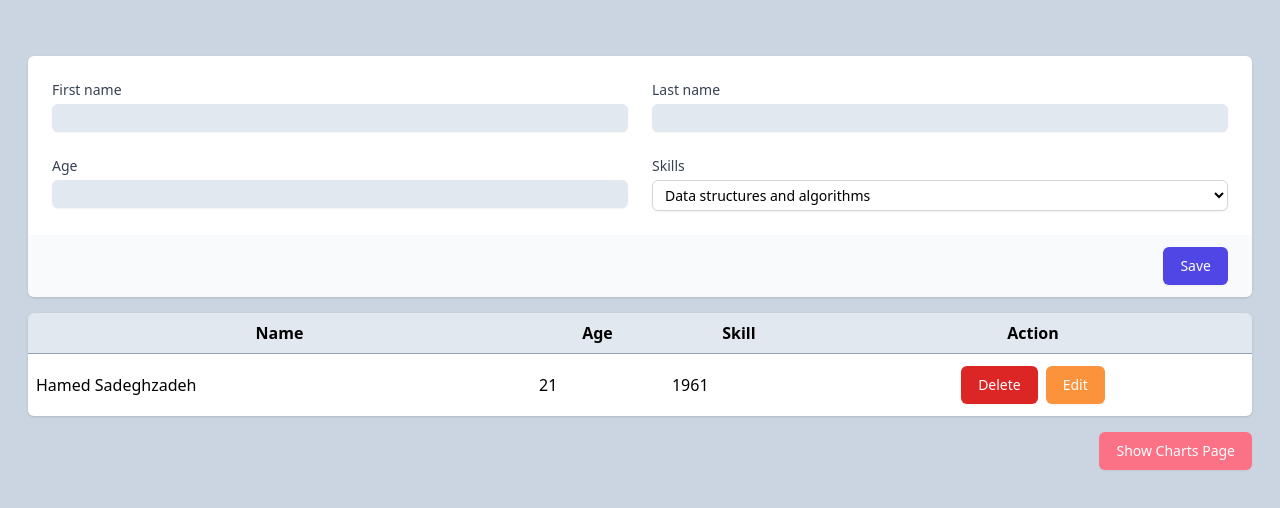
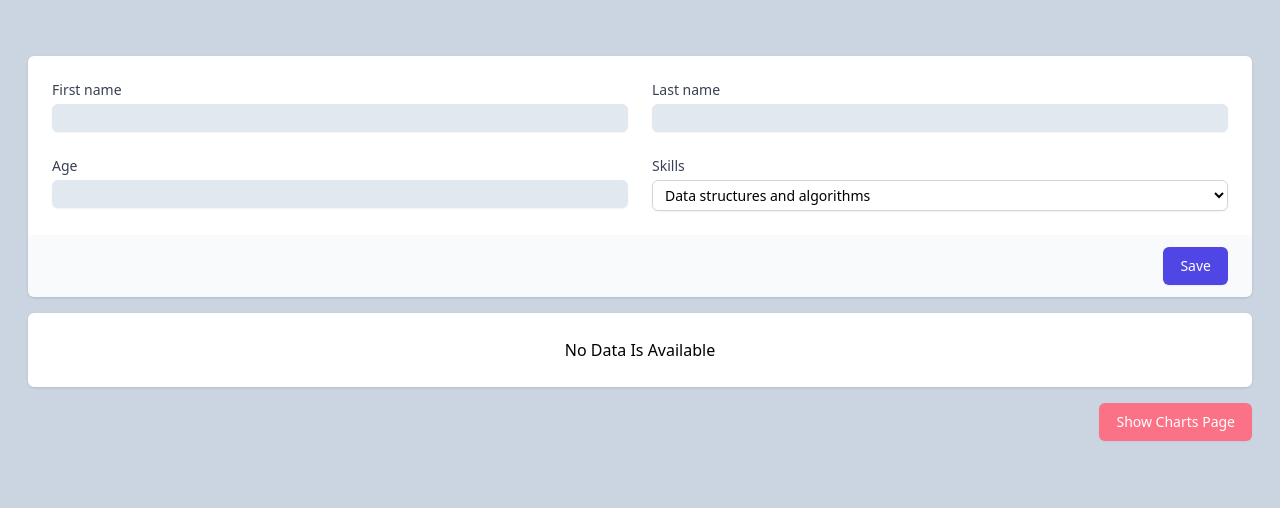
Before and after one commit to hamedsdz/form_chart, a React (Create React App) app: page / in a window 1280 px wide. Shown: the top 508 px of the page. Built offline with nearby package versions, Linux system fonts and the light colour scheme.

Commit message:
Get Form Data On Inputs Change And Update CurrentData State

```diff
--- a/src/pages/addInfo.jsx
+++ b/src/pages/addInfo.jsx
@@ -1,4 +1,6 @@
+import { useState } from 'react'
 const AddInfo = (props) => {
+
   const SkillsList = [
     "Data structures and algorithms",
     "Database and SQL",
@@ -10,6 +12,16 @@ const AddInfo = (props) => {
     "Text editors",
     "Git version control"
   ]
+  const [currentData, setCurrentData] = useState({ firstName: '', lastName: '', age: '', skill: SkillsList[0] })
+  const [data, setData] = useState([])
+
+  const firstNameChangeHandler = (e) => { setCurrentData({ ...currentData, firstName: e.target.value }) }
+  const lastNameChangeHandler = (e) => { setCurrentData({ ...currentData, lastName: e.target.value }) }
+  const ageChangeHandler = (e) => { setCurrentData({ ...currentData, age: e.target.value }) }
+  const skillChangeHandler = (e) => { setCurrentData({ ...currentData, skill: e.target.value }) }
+
+  const submitButtonClickHandler = () => { console.log("Submit"); }
+
   return (
     <div className='bg-slate-300'>
       <div className="md:container md:mx-auto py-10 sm:my-0 h-screen p-3">
@@ -28,6 +40,8 @@ const AddInfo = (props) => {
                       id="first-name"
                       autoComplete="first-name"
                       className="mt-1 block w-full bg-slate-200 rounded-md border-gray-300 shadow-sm focus:border-indigo-500 focus:ring-indigo-500  py-1 px-2 sm:text-sm"
+                      onChange={(e) => firstNameChangeHandler(e)}
+                      value={currentData.firstName}
                     />
                   </div>
 
@@ -41,6 +55,8 @@ const AddInfo = (props) => {
                       id="last-name"
                       autoComplete="family-name"
                       className="mt-1 block w-full bg-slate-200 rounded-md border-gray-300 shadow-sm focus:border-indigo-500 focus:ring-indigo-500  py-1 px-2 sm:text-sm"
+                      onChange={(e) => lastNameChangeHandler(e)}
+                      value={currentData.lastName}
                     />
                   </div>
 
@@ -55,6 +71,8 @@ const AddInfo = (props) => {
                       autoComplete="Age"
                       min={0}
                       className="mt-1 block w-full bg-slate-200 rounded-md border-gray-300 shadow-sm focus:border-indigo-500 focus:ring-indigo-500  py-1 px-2 sm:text-sm"
+                      onChange={(e) => ageChangeHandler(e)}
+                      value={currentData.age}
                     />
                   </div>
 
@@ -67,10 +85,13 @@ const AddInfo = (props) => {
                       name="skills"
                       autoComplete="skills"
                       className="mt-1 block w-full bg-slate-200 rounded-md border border-gray-300 bg-white py-1 px-2 shadow-sm focus:border-indigo-500 focus:outline-none focus:ring-indigo-500 sm:text-sm"
+                      onChange={(e) => skillChangeHandler(e)}
+                      value={currentData.skill}
                     >
-                      {SkillsList.map(skill => (<option value={skill}>{skill}</option>))}
+                      {SkillsList.map((skill, idx) => (<option value={skill} key={idx}>{skill}</option>))}
                     </select>
                   </div>
+
                 </div>
               </div>
               <div className="bg-gray-50 px-4 py-3 text-right sm:px-6">
@@ -85,6 +106,9 @@ const AddInfo = (props) => {
           </div>
           <div className="md:col-span-1 mt-4 md:px-4 sm:px-0">
             <table className="table-auto w-full overflow-hidden shadow sm:rounded-md">
+              {data &&
+                data.length ?
+                <>
                   <thead>
                     <tr className='bg-slate-200 border-b border-slate-400'>
                       <th className="p-2">Name</th>
@@ -94,10 +118,11 @@ const AddInfo = (props) => {
                     </tr>
                   </thead>
                   <tbody>
-                <tr className="odd:bg-white even:bg-slate-50">
-                  <td className="p-2">Hamed Sadeghzadeh</td>
-                  <td className="p-2">21</td>
-                  <td className="p-2">1961</td>
+                    {data.map((item, idx) => (
+                      <tr className="odd:bg-white even:bg-slate-50" key={idx}>
+                        <td className="p-2">{item.firstName} {item.lastName}</td>
+                        <td className="p-2">{item.age}</td>
+                        <td className="p-2">{item.skill}</td>
                         <td className="py-2 text-center">
                           <button
                             type="button"
@@ -113,10 +138,21 @@ const AddInfo = (props) => {
                           </button>
                         </td>
                       </tr>
+                    ))}
                   </tbody>
+                </>
+                :
+                <tbody>
+                  <tr className='bg-white text-center'>
+                    <td>
+                      <div className='my-6'>No Data Is Available</div>
+                    </td>
+                  </tr>
+                </tbody>
+              }
             </table>
           </div>
-          <div className="md:m-4 sm:m-0 text-right">
+          <div className="mt-4 md:px-4 sm:px-0 text-right">
             <button
               type="button"
               className="inline-flex justify-center rounded-md border border-transparent bg-rose-400 py-2 px-4 text-sm font-medium text-white shadow-sm hover:bg-rose-500 focus:outline-none focus:ring-2 focus:ring-rose-300 focus:ring-offset-2"
```
Lines whose indentation alone changed are shown as unchanged.
